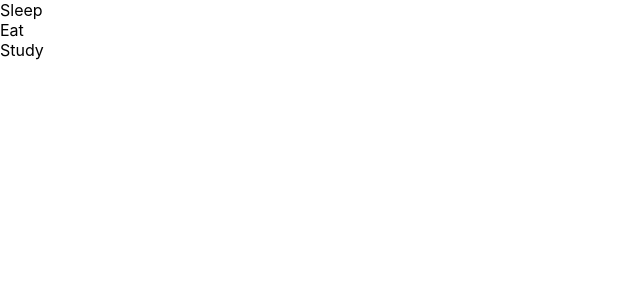
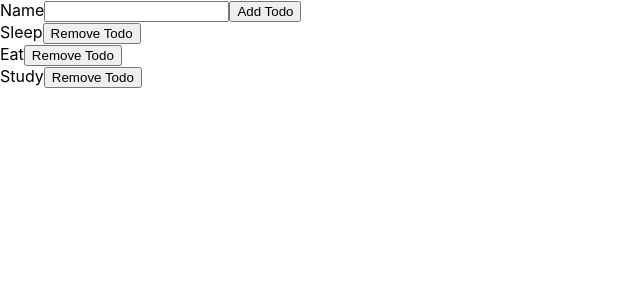
Before and after one commit to hasierpastor/react-hooks-todolist, a React (Create React App) app: page / in a window 1280 px wide. Shown: the top 300 px of the page, without its empty margins (0-640 px from the left). Built offline with nearby package versions, Linux system fonts and the light colour scheme.

Commit message:
added removeTodo function

```diff
--- a/src/Todo.js
+++ b/src/Todo.js
@@ -1,7 +1,15 @@
 import React from 'react';
 
-function Todo(todo) {
-  return <div>{todo.name}</div>;
+function Todo({ name, removeTodo }) {
+  const remove = () => {
+    removeTodo(name);
+  };
+  return (
+    <div>
+      {name}
+      <button onClick={remove}>Remove Todo</button>
+    </div>
+  );
 }
 
 export default Todo;
--- a/src/TodoList.js
+++ b/src/TodoList.js
@@ -1,6 +1,6 @@
 import React, { useState } from 'react';
 import Todo from './Todo';
-import addTodoForm from './addTodoForm';
+import AddTodoForm from './AddTodoForm';
 const uuidv4 = require('uuid/v4');
 
 function TodoList() {
@@ -14,16 +14,24 @@ function TodoList() {
   ]);
 
   const addTodo = name => {
-    let newTodos = [...todos, name];
+    let newTodos = [...todos, { id: uuidv4(), name }];
     setTodos(newTodos);
   };
+
+  const removeTodo = name => {
+    let filteredTodos = todos.filter(todo => {
+      return todo.name !== name;
+    });
+    setTodos(filteredTodos);
+  };
+
   let todolist = todos.map(todo => {
-    return <Todo key={todo.id} name={todo.name} />;
+    return <Todo key={todo.id} name={todo.name} removeTodo={removeTodo} />;
   });
 
   return (
     <div>
-      <addTodoForm addTodo={addTodo} />
+      <AddTodoForm addTodo={addTodo} />
       {todolist}
     </div>
   );
--- a/src/addTodoForm.js
+++ b/src/addTodoForm.js
@@ -1,23 +1,25 @@
 import React, { useState } from 'react';
 
 //destructured addTodo from props
-function addTodoForm({ addTodo }) {
+function AddTodoForm({ addTodo }) {
   const [value, setValue] = useState('');
+
   const handleSubmit = evt => {
     evt.preventDefault();
     addTodo(value);
     setValue('');
   };
+
   const handleChange = evt => {
     setValue(evt.target.value);
   };
   return (
     <form onSubmit={handleSubmit}>
-      <label htmlFor="name" />
-      <input name="name" type="text" value={value} onChange={handleChange} />
+      <label htmlFor="name">Name</label>
+      <input name="name" value={value} onChange={handleChange} />
       <button>Add Todo</button>
     </form>
   );
 }
 
-export default addTodoForm;
+export default AddTodoForm;
```
